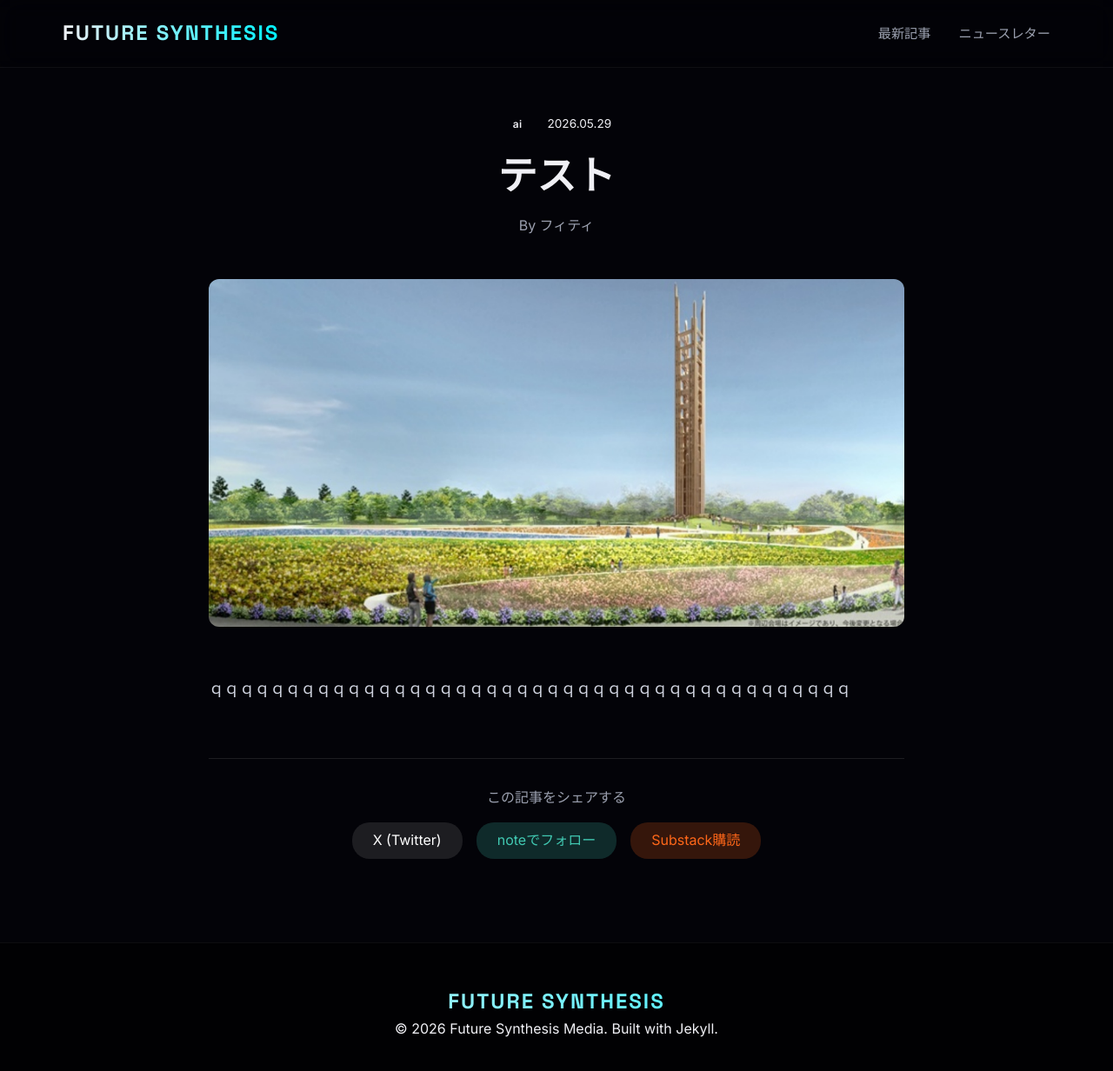
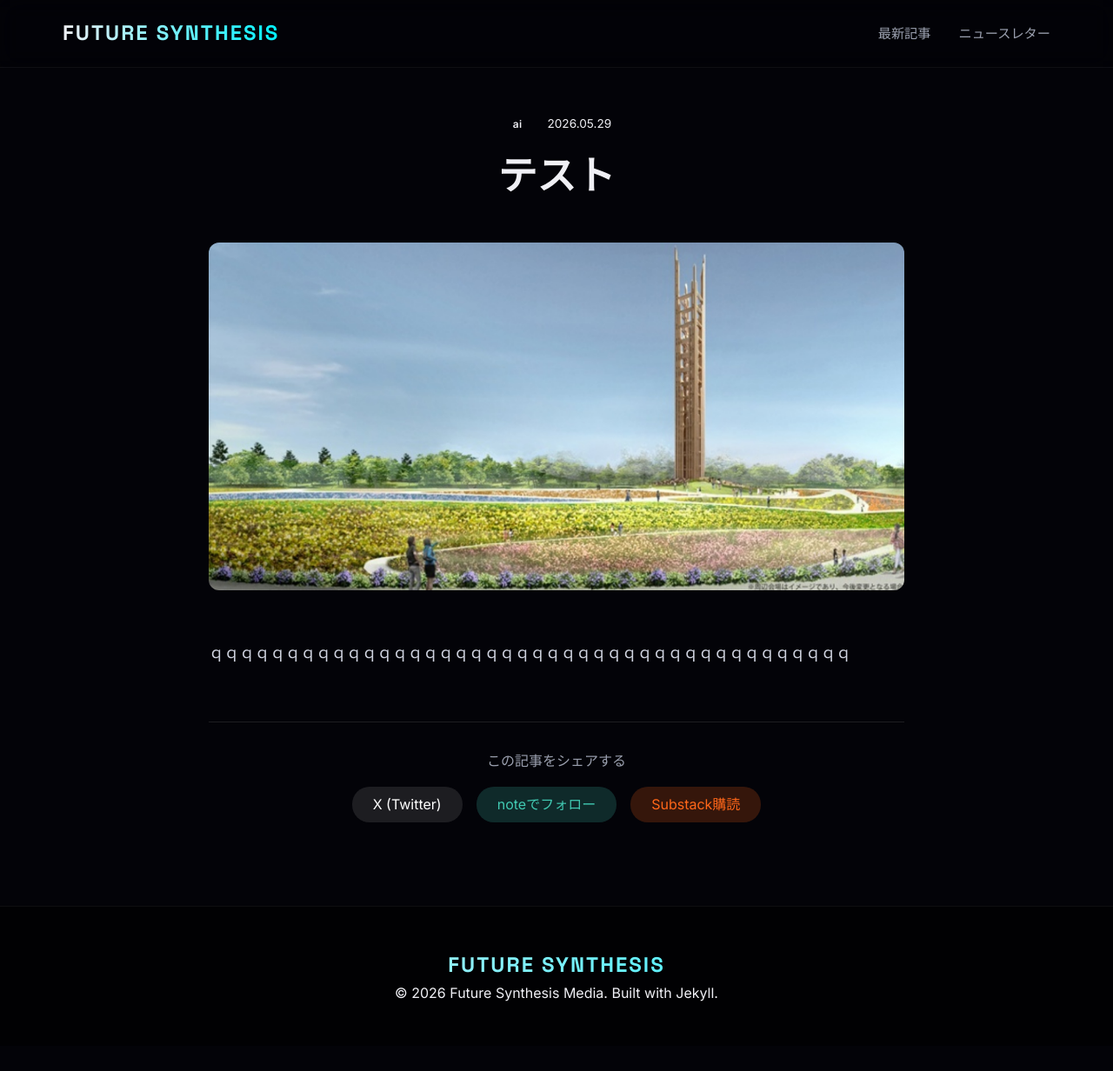
Before and after one commit to phity-j/future_synthesis, a Jekyll site: the page built from _posts/2026-05-29-.md, in a window 1280 px wide and 1245 px high. Shown: the top 1232 px of the window at 87% size. Built offline with Jekyll 4.4.1, drawn with Linux system fonts in a browser that asks for light colours; our own code applies the rules of GitHub Pages for plain Markdown files.

Commit message:
style: remove author names from index and post pages

```diff
--- a/_layouts/post.html
+++ b/_layouts/post.html
@@ -7,10 +7,7 @@ layout: default
             <span class="category {{ page.category | downcase }}">{{ page.category }}</span>
             <time datetime="{{ page.date | date_to_xmlschema }}">{{ page.date | date: "%Y.%m.%d" }}</time>
         </div>
-        <h1 class="post-title" style="font-size: 2.8rem; margin-bottom: 1rem; line-height: 1.3;">{{ page.title }}</h1>
-        <div class="post-meta" style="color: var(--text-muted); margin-bottom: 2rem;">
-            <span>By {{ page.author | default: "編集部" }}</span>
-        </div>
+        <h1 class="post-title" style="font-size: 2.8rem; margin-bottom: 2rem; line-height: 1.3;">{{ page.title }}</h1>
     </header>
 
     {% if page.thumbnail %}
--- a/index.html
+++ b/index.html
@@ -34,10 +34,6 @@ layout: default
                         </div>
                         <h3 class="card-title">{{ post.title }}</h3>
                         <p class="card-excerpt">{{ post.description }}</p>
-                        <div class="card-author">
-                            <div class="author-avatar">PH</div>
-                            <span class="author-name">{{ post.author | default: 'フィティ' }}</span>
-                        </div>
                     </div>
                 </article>
             </a>
```
